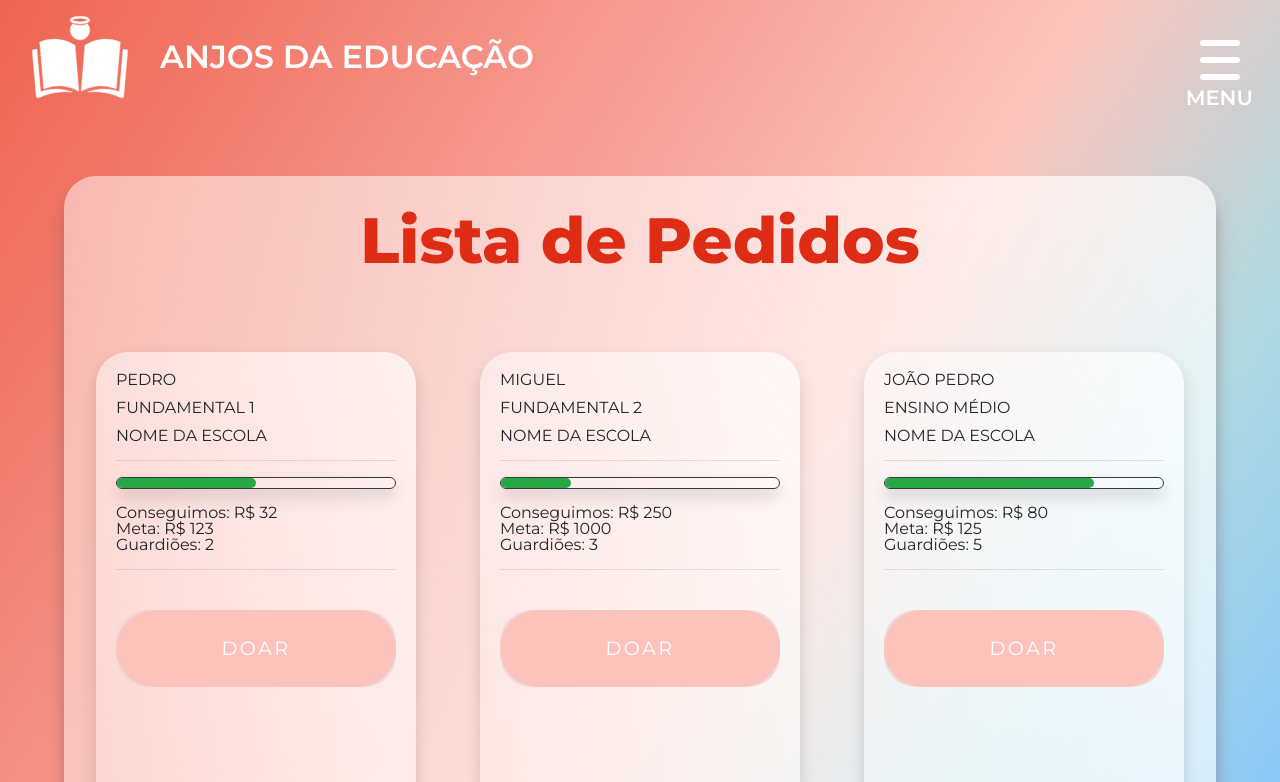
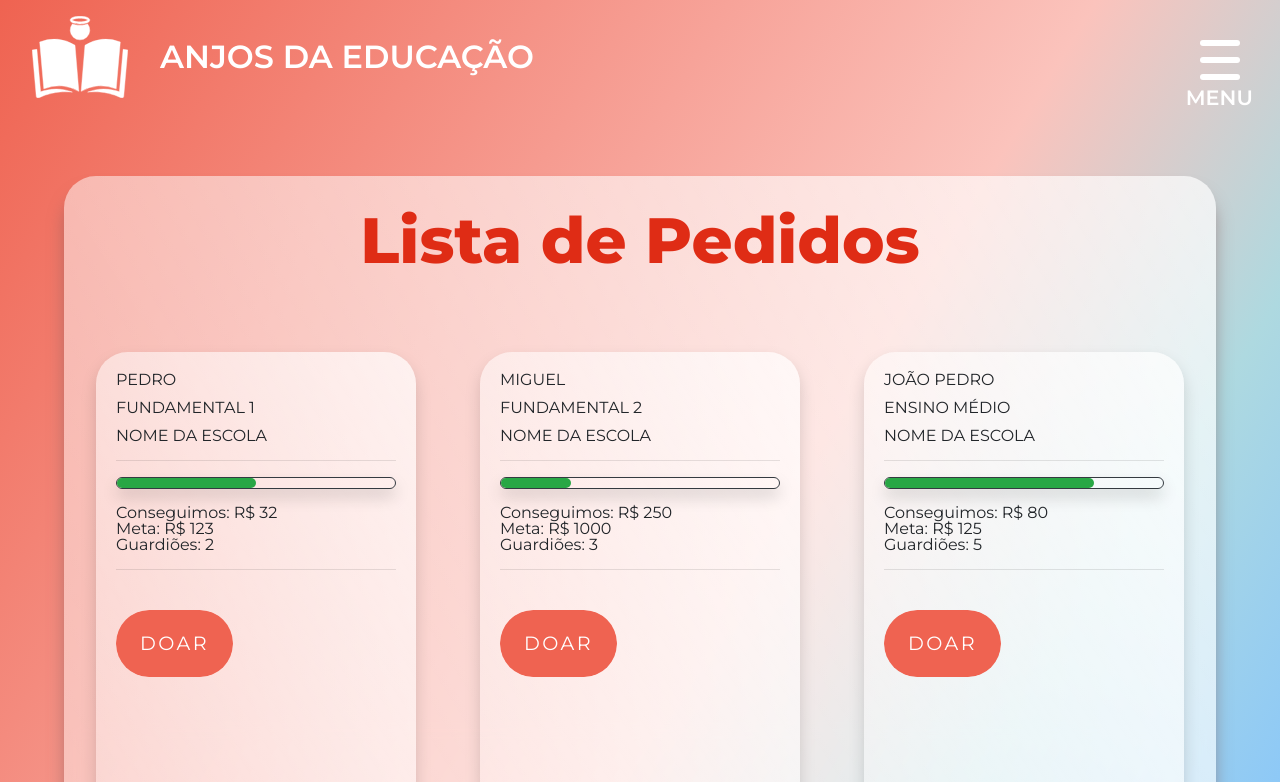
Before and after one commit to bob-mw/anjosDaEducacao, a React (Create React App) app: page /wishList in a window 1280 px wide. Shown: the top 782 px of the page. Built offline with nearby package versions, Linux system fonts and the light colour scheme.

Commit message:
Button style in ChildrenCards updated

```diff
--- a/src/components/ChildrenCards/index.jsx
+++ b/src/components/ChildrenCards/index.jsx
@@ -43,7 +43,7 @@ const ChildrenCards = () => {
 
                             <hr />
 
-                            <S.LinkStyleButton href="/littleCow" className="btn w-100" style={ { background: '#f1d7d8ff'}  }> Doar</S.LinkStyleButton>
+                            <S.Button href="/littleCow"> Doar</S.Button>
                         </div>
                     </S.Card>
                 ))
--- a/src/components/ChildrenCards/styled.jsx
+++ b/src/components/ChildrenCards/styled.jsx
@@ -20,8 +20,12 @@ export const List = styled.ul`
 
 export const Card = styled.li`
 	position: relative;
-    height: 460px;
+    height: 30rem;
 	justify-self: stretch;
+
+	display: flex;
+	flex-direction: column;
+	justify-content: center;
 
     border-radius: 2rem;
     background: linear-gradient(to left bottom, rgba(255, 255, 255, 0.7), rgba(255, 255, 255, 0.3));
@@ -29,7 +33,7 @@ export const Card = styled.li`
 `
 
 
-export const LinkStyleButton = styled.a`
+export const Button = styled.a`
     font-size: 1.2rem;
     text-decoration: none !important;
     cursor: pointer;
@@ -54,7 +58,7 @@ export const LinkStyleButton = styled.a`
 		left: 0;
 		width: 100%;
 		height: 100%;
-		background-color: var(--bg-lighter-orange);
+		background-color: var(--bg-dark-orange);
 		border-radius: 10rem;
 		z-index: -2;
 	}
@@ -65,7 +69,7 @@ export const LinkStyleButton = styled.a`
 		left: 0;
 		width: 0%;
 		height: 100%;
-		background-color: var(--bg-dark-orange);
+		background-color: var(--bg-lighter-orange);
 		transition: all .3s;
 		border-radius: 10rem;
 		z-index: -1;
```
